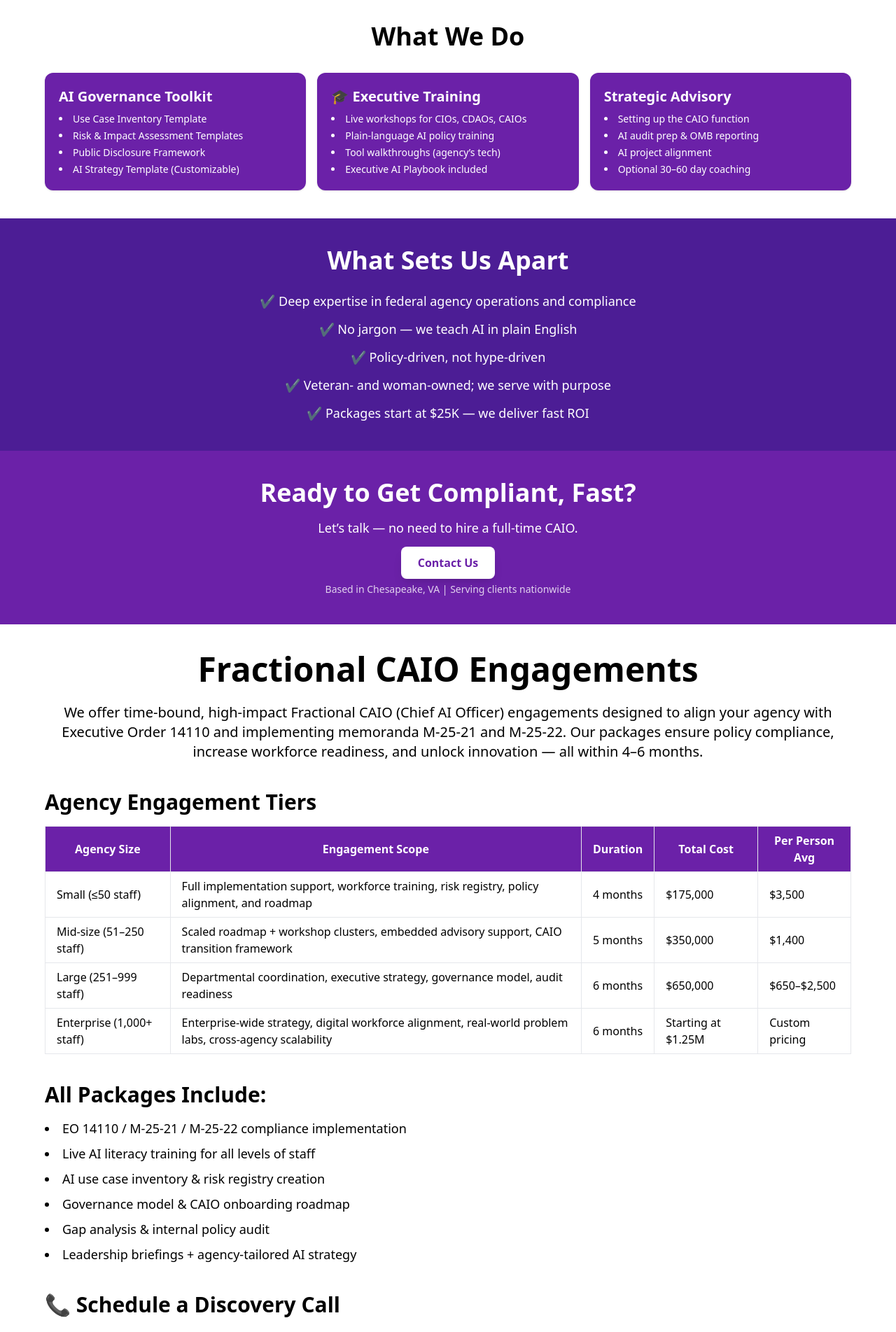
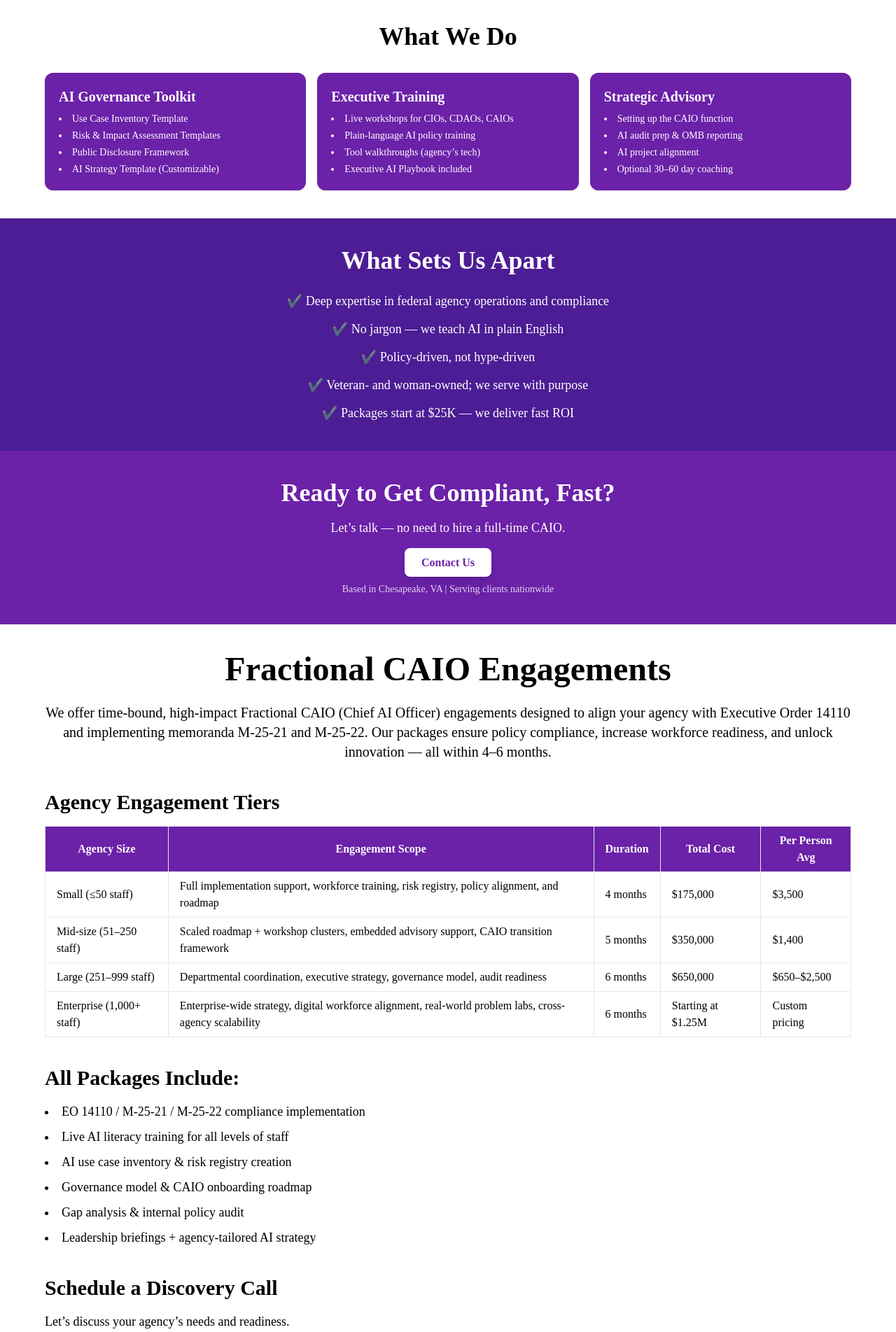
Before and after one commit to themacbus/4appsllc-site, a React (Create React App) app: page / in a window 1280 px wide. Shown: the part 1180-3083 px from the top of the page at 70% size. Built offline with nearby package versions, Linux system fonts and the light colour scheme.

Commit message:
Update global font to Times New Roman

```diff
--- a/src/App.js
+++ b/src/App.js
@@ -72,7 +72,7 @@ function App() {
                 </ul>
               </div>
               <div className="bg-primary text-white p-5 rounded-xl shadow">
-                <h3 className="text-xl font-bold mb-2">🎓 Executive Training</h3>
+                <h3 className="text-xl font-bold mb-2"> Executive Training</h3>
                 <ul className="list-disc list-inside space-y-1 text-xs md:text-sm">
                   <li>Live workshops for CIOs, CDAOs, CAIOs</li>
                   <li>Plain-language AI policy training</li>
@@ -201,7 +201,7 @@ function App() {
               <li> Leadership briefings + agency-tailored AI strategy</li>
             </ul>
 
-            <h3 className="text-2xl md:text-3xl font-semibold mb-4">📞 Schedule a Discovery Call</h3>
+            <h3 className="text-2xl md:text-3xl font-semibold mb-4"> Schedule a Discovery Call</h3>
             <p className="mb-2 text-lg">
               Let’s discuss your agency’s needs and readiness.
             </p>
--- a/src/index.css
+++ b/src/index.css
@@ -1,6 +1,9 @@
 @tailwind base;
 @tailwind components;
 @tailwind utilities;
+body {
+  @apply font-serif;
+}
 
 body {
   @apply bg-white text-black;
--- a/tailwind.config.js
+++ b/tailwind.config.js
@@ -1,3 +1,4 @@
+// tailwind.config.js
 module.exports = {
   content: ["./src/**/*.{js,jsx,ts,tsx}"],
   theme: {
@@ -6,6 +7,9 @@ module.exports = {
         primary: "#6B21A8",
         darkPurple: "#4C1D95",
       },
+      fontFamily: {
+        serif: ['"Times New Roman"', 'serif'],
+      },
     },
   },
   plugins: [],
```
